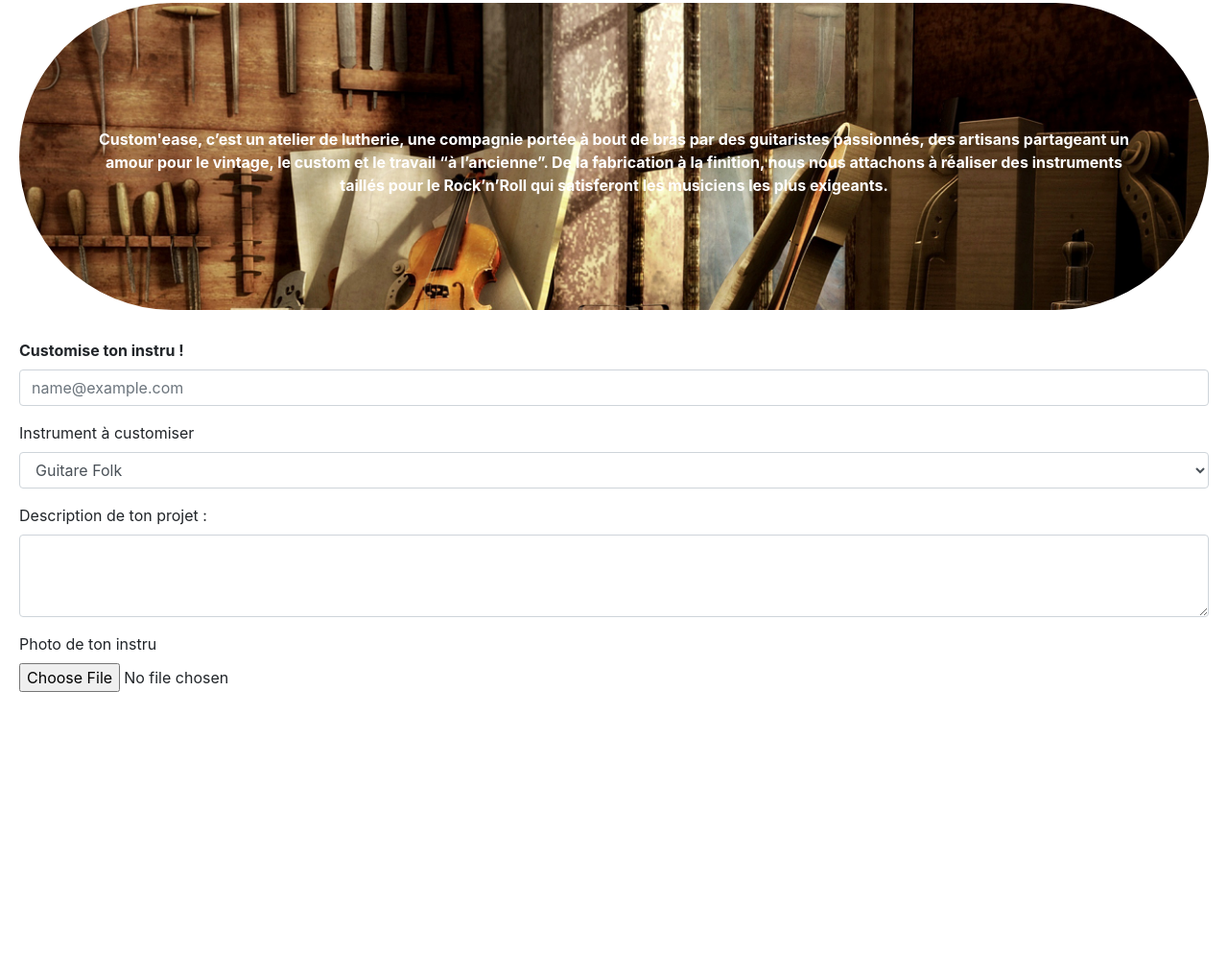
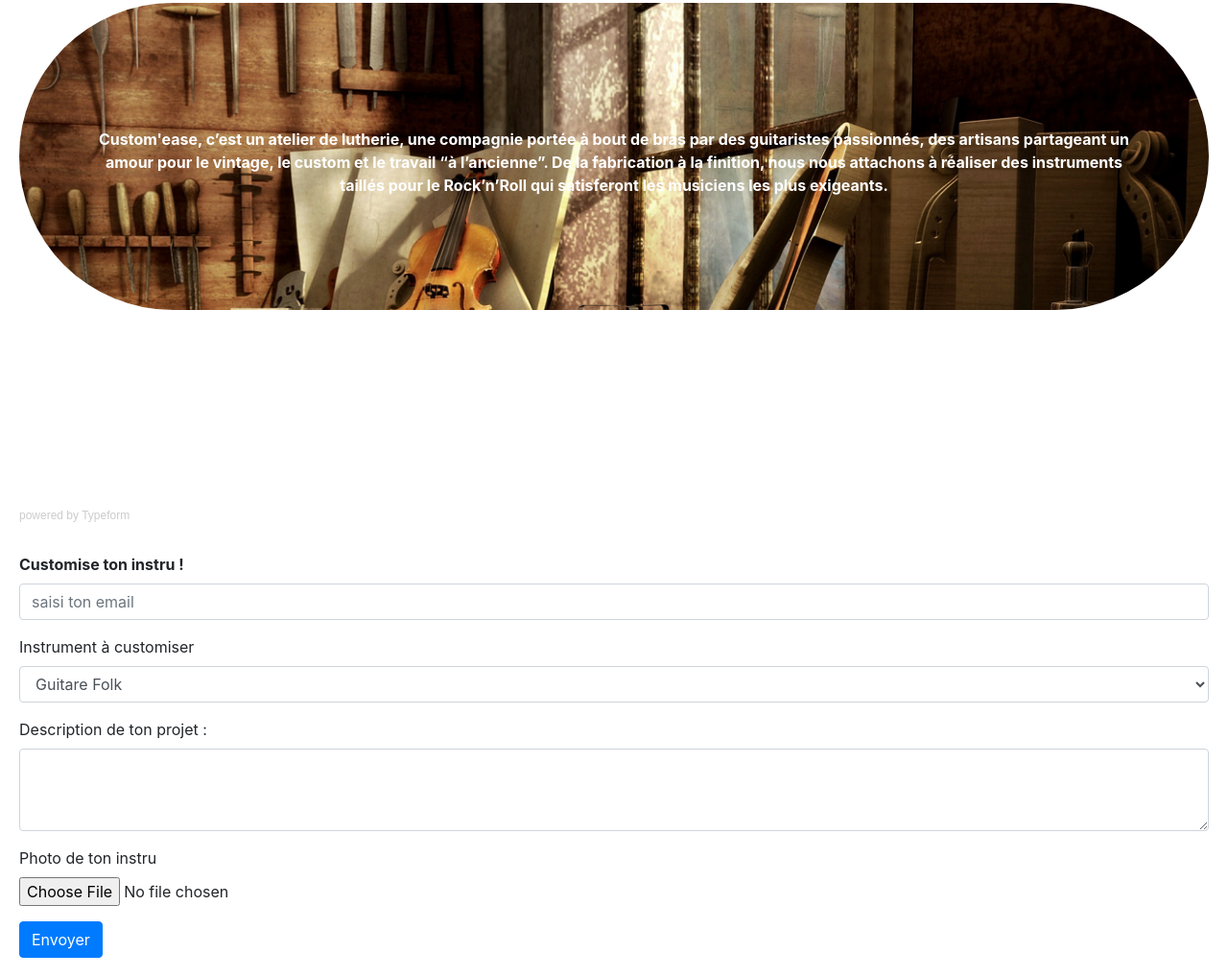
Before and after one commit to alic28/PlayMe, a plain HTML site: page index.html in a window 1280 px wide. Shown: the part 421-1439 px from the top of the page at 96% size. Before the commit the page ends 1162 px from the top, so only its background shows below. Drawn offline with nearby package versions, Linux system fonts and the light colour scheme; a script that the page names is missing.

Commit message:
Update index.html

```diff
--- a/index.html
+++ b/index.html
@@ -13,7 +13,7 @@
 			Custom'ease
 			</h1>
 			<div class="d-flex justify-content-end mt-5">
-			<a href="" class="btn btn-success">Customize yours</a>
+			<a href="#my_form" class="btn btn-success">Customize yours</a>
 		</div>
 		</div>
 	</div>
@@ -28,11 +28,12 @@
 		<p class="text-white font-weight-bold text-center text-wrap" style="padding-top: 130px"> Custom'ease, c’est un atelier de lutherie, une compagnie portée à bout de bras par des guitaristes passionnés, des artisans partageant un amour pour le vintage, le custom et le travail “à l’ancienne”. De la fabrication à la finition, nous nous attachons à réaliser des instruments taillés pour le Rock’n’Roll qui satisferont les musiciens les plus exigeants. </p>
 	</div>
 	</div>
-	<div >
+	<div class="typeform-widget" data-url="https://ali646973.typeform.com/to/T8qjLb" style="width: 100%; height: 200px;"></div> <script> (function() { var qs,js,q,s,d=document, gi=d.getElementById, ce=d.createElement, gt=d.getElementsByTagName, id="typef_orm", b="https://embed.typeform.com/"; if(!gi.call(d,id)) { js=ce.call(d,"script"); js.id=id; js.src=b+"embed.js"; q=gt.call(d,"script")[0]; q.parentNode.insertBefore(js,q) } })() </script> <div style="font-family: Sans-Serif;font-size: 12px;color: #999;opacity: 0.5; padding-top: 5px;"> powered by <a href="https://admin.typeform.com/signup?utm_campaign=T8qjLb&utm_source=typeform.com-14174637-Basic&utm_medium=typeform&utm_content=typeform-embedded-poweredbytypeform&utm_term=EN" style="color: #999" target="_blank">Typeform</a> </div>
+	<div id="my_form">
 		<form>
   <div class="form-group" style="padding-top: 30px">
     <label for="exampleFormControlInput1" class="font-weight-bold">Customise ton instru !</label>
-    <input type="email" class="form-control" id="exampleFormControlInput1" placeholder="name@example.com">
+    <input type="email" class="form-control" id="exampleFormControlInput1" placeholder="saisi ton email">
   </div>
   <div class="form-group">
     <label for="exampleFormControlSelect1">Instrument à customiser</label>
@@ -56,6 +57,9 @@
     <input type="file" class="form-control-file" id="exampleFormControlFile1">
   </div>
 </form>
+</div>
+  <button type="submit" class="btn btn-primary">Envoyer</button>
+</form>
 	</div>
 
 </body>
```
